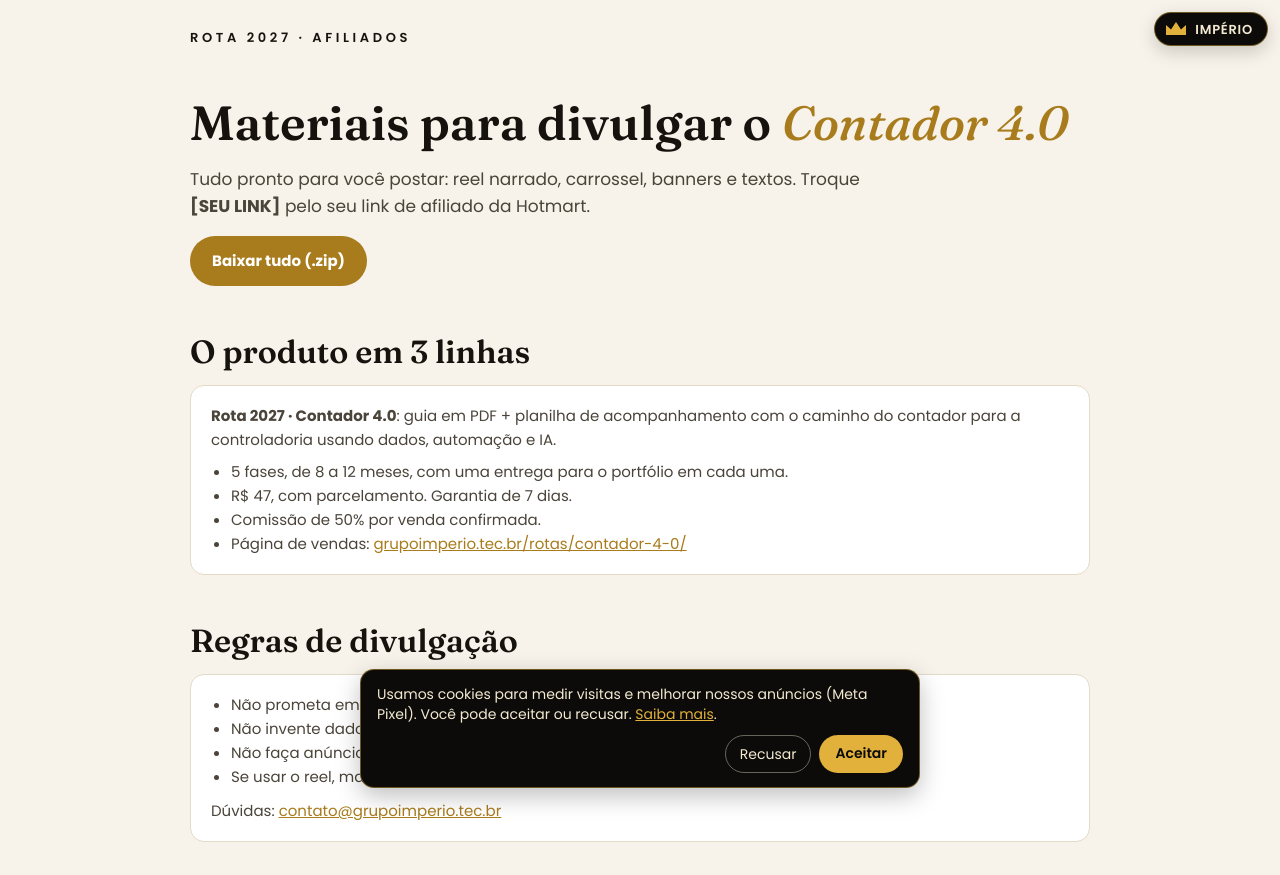
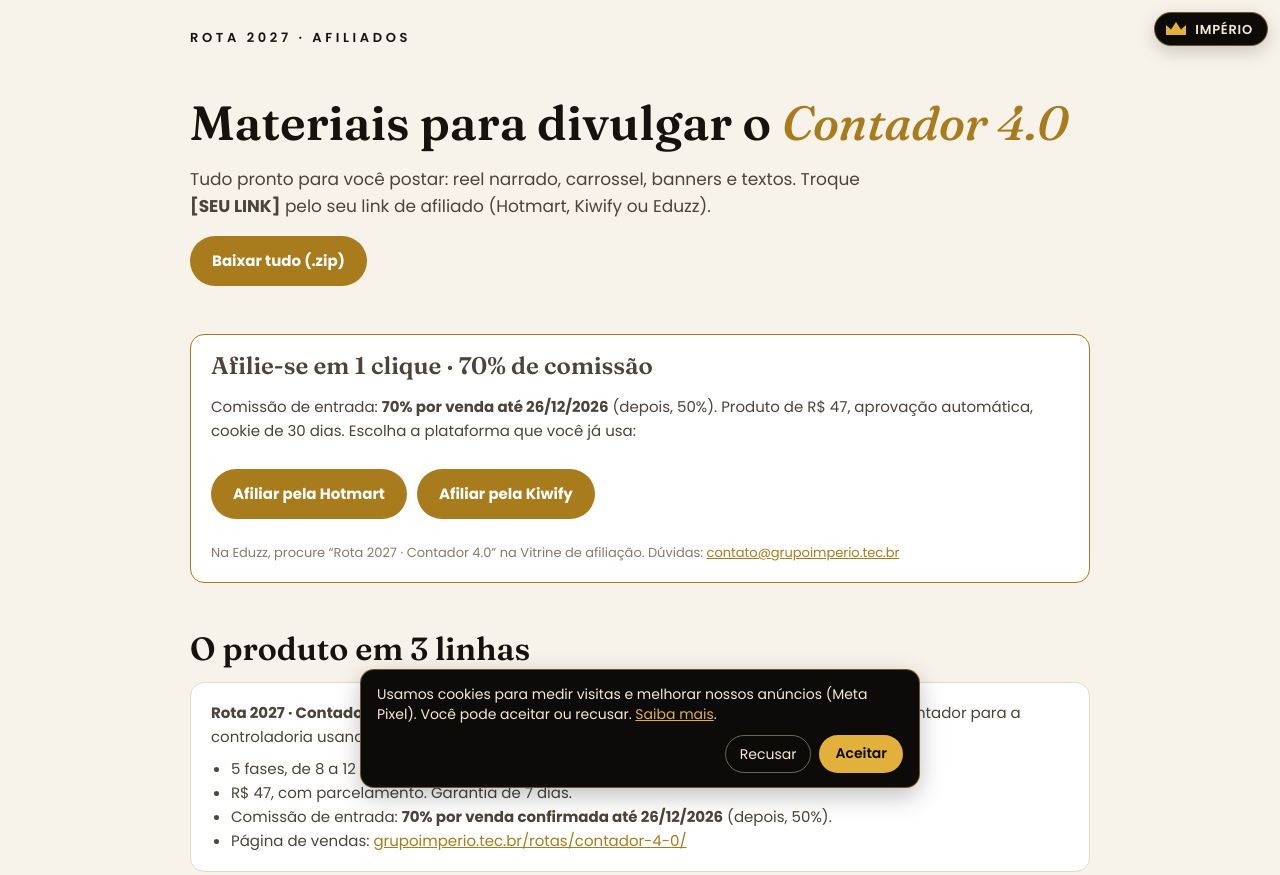
Before and after one commit to grupoimperio-tec/site, a plain HTML site: page afiliados/contador-4-0/index.html in a window 1280 px wide. Shown: the top 875 px of the page. Drawn offline with Linux system fonts and the light colour scheme.

Commit message:
Afiliados Contador 4.0: comissao de entrada 70% e links para se afiliar

```diff
--- a/afiliados/contador-4-0/index.html
+++ b/afiliados/contador-4-0/index.html
@@ -64,9 +64,14 @@ if(document.body)go();else document.addEventListener('DOMContentLoaded',go);})()
 
 <section>
 <h1>Materiais para divulgar o <em>Contador 4.0</em></h1>
-<p class="lead">Tudo pronto para você postar: reel narrado, carrossel, banners e textos. Troque <strong>[SEU LINK]</strong> pelo seu link de afiliado da Hotmart.</p>
+<p class="lead">Tudo pronto para você postar: reel narrado, carrossel, banners e textos. Troque <strong>[SEU LINK]</strong> pelo seu link de afiliado (Hotmart, Kiwify ou Eduzz).</p>
 <div><a class="btn" href="materiais_contador40.zip" download>Baixar tudo (.zip)</a></div>
 </section>
+<section id="afiliar" class="regras" style="border-color:var(--ouro)"><h2 style="font-size:24px">Afilie-se em 1 clique · 70% de comissão</h2>
+<p>Comissão de entrada: <b>70% por venda até 26/12/2026</b> (depois, 50%). Produto de R$ 47, aprovação automática, cookie de 30 dias. Escolha a plataforma que você já usa:</p>
+<div style="display:flex;flex-wrap:wrap;gap:10px;margin-top:10px"><a class="btn" href="https://affiliate.hotmart.com/affiliate-recruiting/view/4164R108609901" rel="noopener">Afiliar pela Hotmart</a><a class="btn" href="https://dashboard.kiwify.com/join/affiliate/OZwvNacs" rel="noopener">Afiliar pela Kiwify</a></div>
+<p class="nota" style="margin-top:8px">Na Eduzz, procure “Rota 2027 · Contador 4.0” na Vitrine de afiliação. Dúvidas: <a href="mailto:contato@grupoimperio.tec.br">contato@grupoimperio.tec.br</a></p></section>
+
 
 <section>
 <h2>O produto em 3 linhas</h2>
@@ -75,7 +80,7 @@ if(document.body)go();else document.addEventListener('DOMContentLoaded',go);})()
 <ul>
 <li>5 fases, de 8 a 12 meses, com uma entrega para o portfólio em cada uma.</li>
 <li>R$ 47, com parcelamento. Garantia de 7 dias.</li>
-<li>Comissão de 50% por venda confirmada.</li>
+<li>Comissão de entrada: <b>70% por venda confirmada até 26/12/2026</b> (depois, 50%).</li>
 <li>Página de vendas: <a href="/rotas/contador-4-0/">grupoimperio.tec.br/rotas/contador-4-0/</a></li>
 </ul>
 </div>
```
